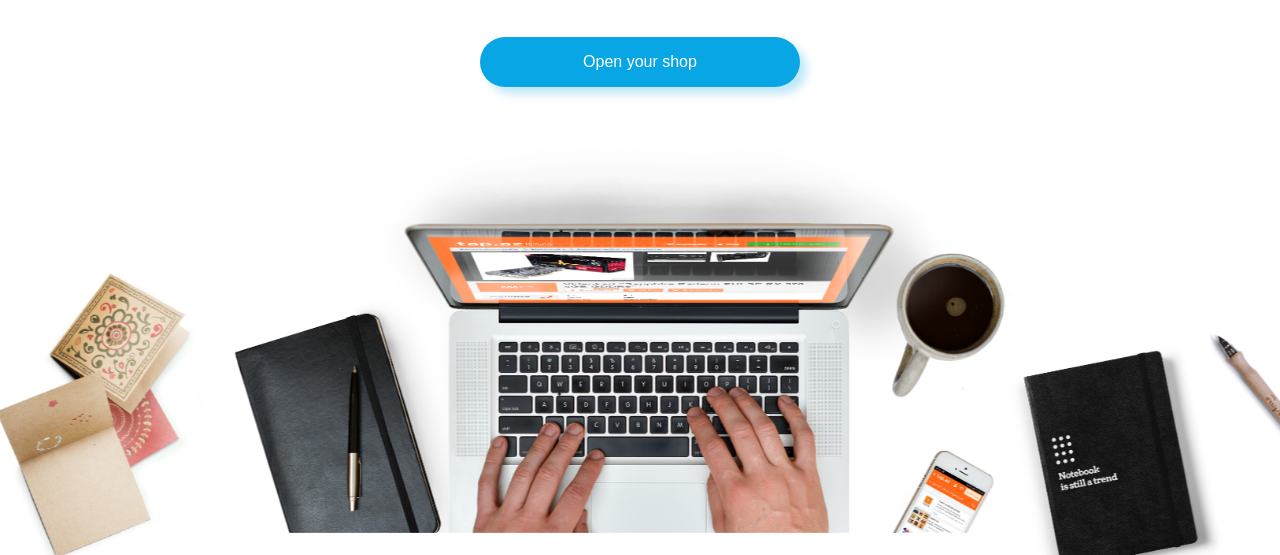
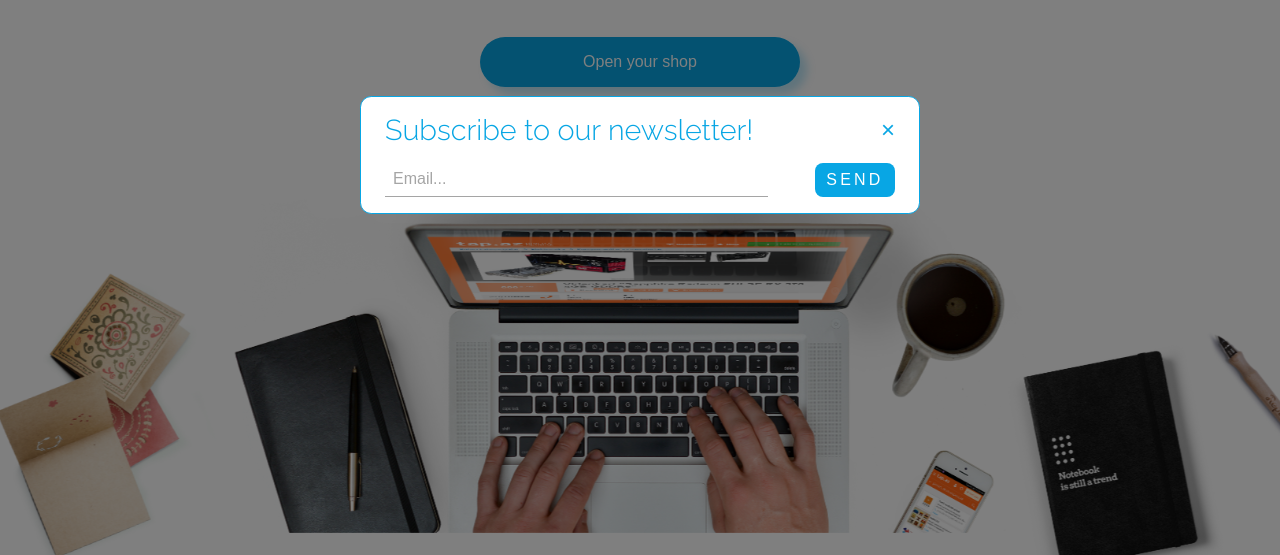
Before and after one commit to AntonioMangado/Proyecto-1_HMTL-CSS, a website: page index.html in a window 1280 px wide. Shown: the part 245-800 px from the top of the page. Drawn offline with nearby package versions, Linux system fonts and the light colour scheme.

Commit message:
ADD/ modal shows up

```diff
--- a/index.html
+++ b/index.html
@@ -199,6 +199,20 @@
         <a href="#" class="to-top">
             <img src="./assets/chevron-up.svg"></img>
         </a>
+
+        <section class="modal">
+                <form class="modal__form">
+                    <div>
+                        <h2>Subscribe to our newsletter!</h2>
+                        <button type="button" class="close-btn">&times;</button>
+                    </div>
+                    <div>
+                        <input type="email" placeholder="Email...">
+                        <button class="subscribe-btn" type="submit">SEND</button>
+                    </div>
+                </form>
+        </section>
+        <section id="overlay"></section>
     </main>
 
     <footer>
--- a/index.js
+++ b/index.js
@@ -13,7 +13,11 @@ const nameLabel = document.querySelector('label[for="name"]');
 const nameInput = document.querySelector('input[name="name"]');
 const emailLabel = document.querySelector('label[for="email"]');
 const emailInput = document.querySelector('input[name="email"]');
-console.log(nameInput);
+const modal = document.querySelector('.modal');
+const overlay = document.getElementById('overlay');
+const modalClose = document.querySelector('.close-btn');
+
+
 
 // Functions ------------------------------------------------------------------------------------------------------------
 function updateProgressBar() {
@@ -30,7 +34,19 @@ function showToTopButton() {
     }
 }
 
-function validateForm(e) {
+function submitForm(name, email) {
+    fetch('https://jsonplaceholder.typicode.com/posts', {
+        method: 'POST',
+        body: JSON.stringify({name, email}),
+        headers: {
+            'Content-type': 'application/json; charset=UTF-8',
+        },
+        })
+        .then((response) => response.json())
+        .then((json) => console.log(json));
+}
+
+function validateAndSubmitForm(e) {
     e.preventDefault();
     const name = e.target[0].value;
     const email = e.target[1].value;
@@ -66,10 +82,32 @@ function validateForm(e) {
     }
 
     if (USER_REGEX.test(name) && EMAIL_REGEX.test(email) && consent) {
-        contactForm.submit();
+        submitForm(name, email);
     }
 }
 
+function showModalbyTime() {
+    setTimeout(() => {
+        if (localStorage.getItem('modalShown') !== 'true') {
+            modal.classList.add('active');
+            overlay.classList.add('active');
+            localStorage.setItem('modalShown', 'true');
+        }
+    }, 5000);
+}
+
+function showModalbyScroll() {
+    if (window.scrollY > 700 && localStorage.getItem('modalShown') !== 'true') {
+        modal.classList.add('active');
+        overlay.classList.add('active');
+        localStorage.setItem('modalShown', 'true');
+    }
+}
+
+function closeModal() {
+    modal.classList.remove('active');
+    overlay.classList.remove('active');
+}
 
 
 // Event Listeners -------------------------------------------------------------------------------------------------------
@@ -85,5 +123,20 @@ document.addEventListener('scroll', updateProgressBar);
 // To top button shows up when scrolling
 window.addEventListener("scroll", showToTopButton);
 
+// Show modal after 5 seconds
+document.addEventListener('DOMContentLoaded', showModalbyTime);
+
+// Show modal after scrolling 700px
+window.addEventListener('scroll', showModalbyScroll);
+
+// Close modal
+modalClose.addEventListener('click', closeModal);
+overlay.addEventListener('click', closeModal);
+document.addEventListener('keydown', (e) => {
+    if (e.key === 'Escape') {
+        closeModal();
+    }
+});
+
 // Contact Form validation
-contactForm.addEventListener('submit', validateForm);
+contactForm.addEventListener('submit', validateAndSubmitForm);
--- a/input.scss
+++ b/input.scss
@@ -562,6 +562,98 @@ footer {
     height: 4rem;
 }
 
+// MODAL
+.modal {
+    position: fixed;
+    top: 50%;
+    left: 50%;
+    transform: translate(-50%, -50%) scale(0);
+    transition: 0.3s ease-in-out;
+    border: 1px solid #08A6E4;
+    border-radius: 0.7rem;
+    z-index: 2000;
+    background-color: white;
+    width: 35rem;
+    max-width: 80%;
+
+    &.active {
+        transform: translate(-50%, -50%) scale(1);
+    }
+
+    &__form {
+        display: flex;
+        flex-direction: column;
+        padding: 1rem 1.5rem;
+        gap: 1rem;
+
+        div {
+            display: flex;
+            justify-content: space-between;
+            gap: 1rem;
+
+            h2 {
+                font-family: $title-font;
+                font-weight: 300;
+                font-size: 1.8rem;
+                color: #08A6E4;
+            }
+
+            input {
+                width: 75%;
+                padding: 0.5rem;
+                border: none;
+                border-bottom: 1px solid #a5a5a5;
+
+                &::placeholder {
+                    color: #a5a5a5;
+                    font-size: 1rem;
+                }
+            }
+
+            .close-btn {
+                border: none;
+                outline: none;
+                background-color: transparent;
+                cursor: pointer;
+                font-size: 1.5rem;
+                color: #08A6E4;
+            }
+
+            .subscribe-btn {
+                background-color: #08A6E4;
+                color: white;
+                padding: 0.5rem;
+                border: none;
+                border-radius: 0.5rem;
+                cursor: pointer;
+                font-size: 1rem;
+                width: 5rem;
+                letter-spacing: 0.2rem;
+            }
+        }
+    }
+}
+
+#overlay {
+    position: fixed;
+    top: 0;
+    left: 0;
+    bottom: 0;
+    right: 0;
+    background-color: rgba(0, 0, 0, 0.5);
+    z-index: 1000;
+    opacity: 0;
+    transition: 0.3s ease-in-out;
+    pointer-events: none;
+
+    &.active {
+        opacity: 1;
+        pointer-events: auto;
+    }
+}
+
+
+
 // Functionality
 .active {
     display: block;
```
Also changed, not shown: styles/input.css, 1 other file.
